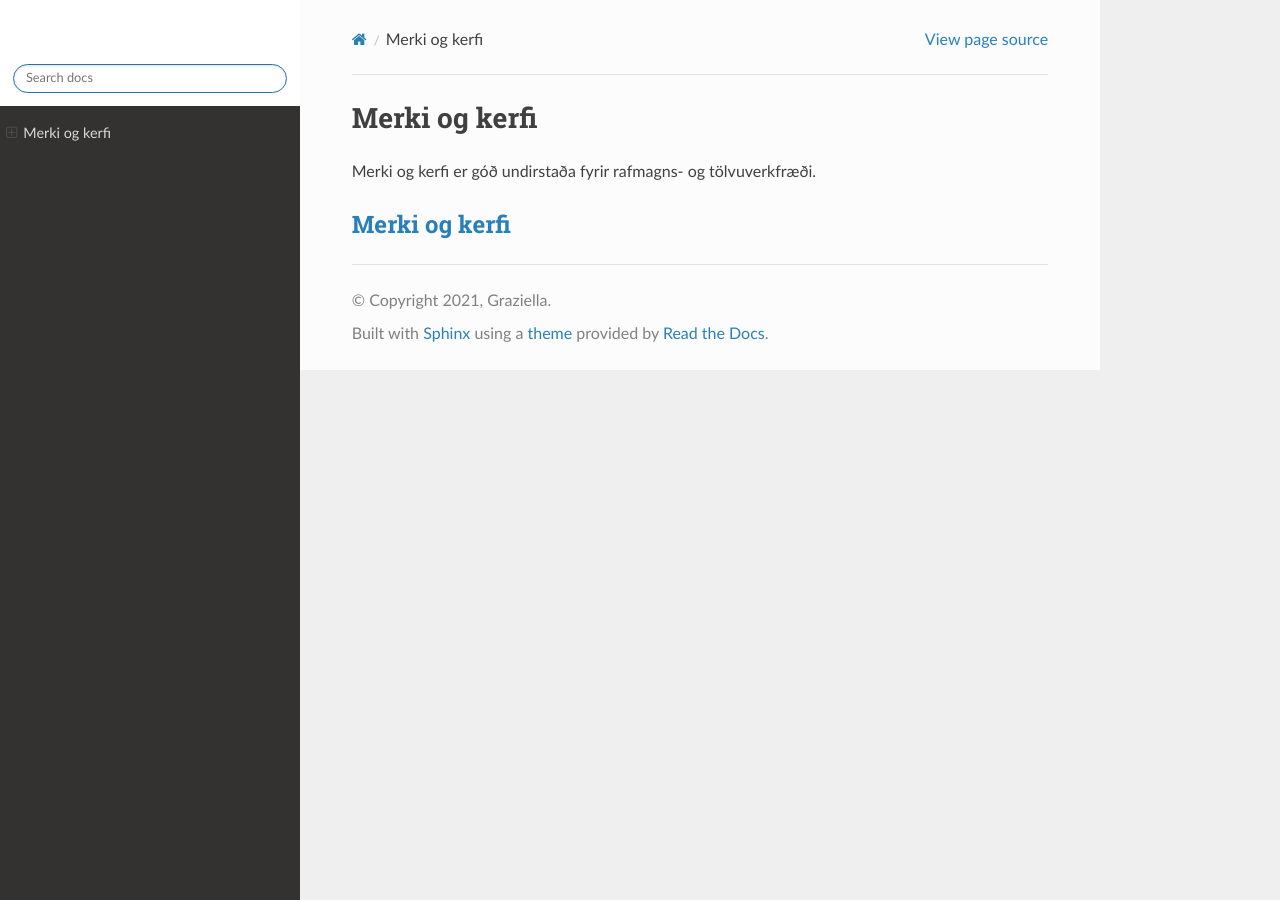
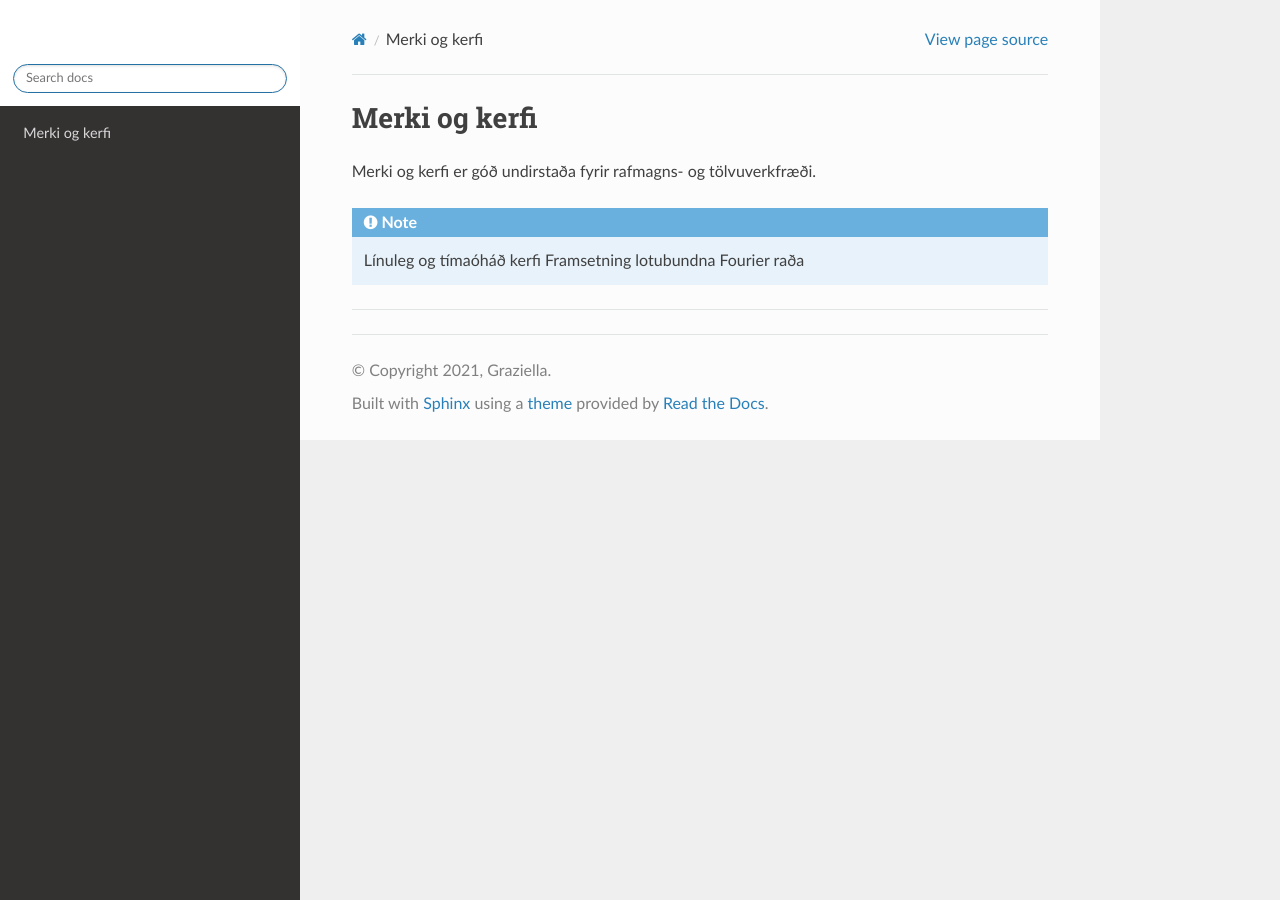
Before and after one commit to CreativeExpert/merkiogkerfi, a Sphinx documentation site: the page built from docs/source/index.rst, in a window 1280 px wide. Built offline with Sphinx 7.4.7 and the Read the Docs theme 2.0.0, drawn with Linux system fonts in a browser that asks for light colours; pages that are not in the unit, such as notebooks, are missing from menus.

Commit message:
Update index.rst

```diff
--- a/docs/source/index.rst
+++ b/docs/source/index.rst
@@ -5,8 +5,8 @@
 
 .. note::
 
-
-:doc:`Merki og kerfi`
+  Línuleg og tímaóháð kerfi
+  Framsetning lotubundna Fourier raða
 --------
 
 .. toctree::
```
